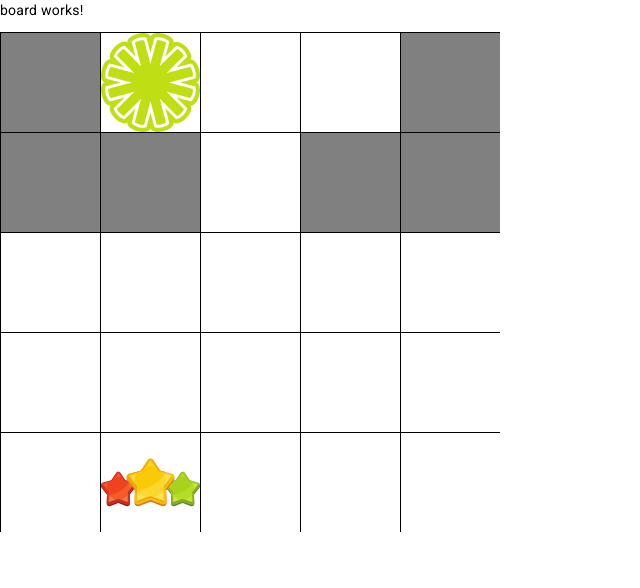
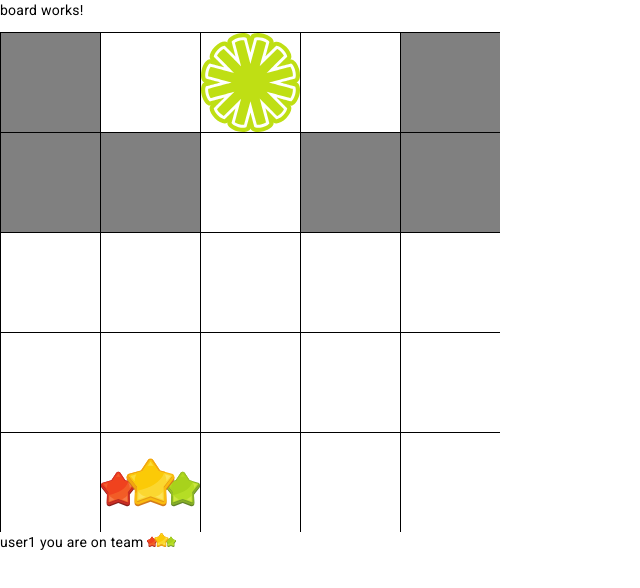
Before and after one commit to zerotwooneone/TeamGame, an Angular app in the folder zh-teamgame/: page / in a window 1280 px wide. Shown: the top 588 px of the page, without its empty margins (0-640 px from the left). Built offline with nearby package versions, Linux system fonts and the light colour scheme.

Commit message:
display username and team icon

```diff
--- a/zh-teamgame/src/app/app.component.html
+++ b/zh-teamgame/src/app/app.component.html
@@ -1,5 +1,6 @@
 <div role="main">
   <zh-board *ngIf="game" [game]="game"></zh-board>
+  <zh-team-input [user]="user" [game]="game"></zh-team-input>
 </div>
 
 <router-outlet></router-outlet>
--- a/zh-teamgame/src/app/app.component.ts
+++ b/zh-teamgame/src/app/app.component.ts
@@ -1,5 +1,5 @@
 import { Component, OnInit } from '@angular/core';
-import { BackendService, GameStartState, TeamMoveEvent } from './backend/backend.service';
+import { BackendService, GameStartState, TeamMoveEvent, UserDetails } from './backend/backend.service';
 import { GameService } from './domain/game/game.service';
 import { DisposableCollection } from './domain/model/Disposable';
 import { Game } from './domain/game/game';
@@ -12,6 +12,7 @@ import { Game } from './domain/game/game';
 export class AppComponent implements OnInit {
   title = 'zh-teamgame';
   game?: Game;
+  user?: UserDetails;
   private readonly _disposableCollection: DisposableCollection;
   constructor(
     readonly gameService: GameService,
@@ -23,6 +24,10 @@ export class AppComponent implements OnInit {
     this._disposableCollection.pushSubscription(
       this.backend.starting$
         .subscribe(s => this.OnStarting(s))
+    );
+    this._disposableCollection.pushSubscription(
+      this.backend.user$
+        .subscribe(s => this.OnUser(s))
     );
 
     this._disposableCollection.pushSubscription(
@@ -51,4 +56,8 @@ export class AppComponent implements OnInit {
     this.gameService.handleMove(this.game.id, event);
   }
 
+  private OnUser(user: UserDetails) {
+    this.user = user;
+  }
+
 }
--- a/zh-teamgame/src/app/app.module.ts
+++ b/zh-teamgame/src/app/app.module.ts
@@ -11,13 +11,15 @@ import { BusModule } from './bus/bus.module';
 import { SpaceContentComponent } from './space-content/space-content.component';
 import { DomainModule } from './domain/domain.module';
 import { BackendModule } from './backend/backend.module';
+import { TeamInputComponent } from './team-input/team-input.component';
 
 @NgModule({
   declarations: [
     AppComponent,
     BoardComponent,
     SpaceComponent,
-    SpaceContentComponent
+    SpaceContentComponent,
+    TeamInputComponent
   ],
   imports: [
     BusModule,
--- a/zh-teamgame/src/app/domain/game/game.ts
+++ b/zh-teamgame/src/app/domain/game/game.ts
@@ -8,6 +8,9 @@ export class Game {
     private readonly _gameState: ObservablePropertyHelper<gameState> = new ObservablePropertyHelper<gameState>(gameState.preStart);
     get gameState(): ObservableProperty<gameState> {
         return this._gameState.property;
+    }
+    get teams(): { readonly [id: string]: Team } {
+        return this._teams;
     }
     constructor(
         readonly id: string,
--- /dev/null
+++ b/zh-teamgame/src/app/team-input/team-input.component.html
@@ -0,0 +1,5 @@
+<p *ngIf="user">
+    <span class="user-name">{{user.id}}</span> you are on team <span *ngIf="!teamToken"
+        class="team-name">{{user.teamId}}</span><span class="team-token"><img *ngIf="teamToken" [src]="teamToken"
+            class="team-token" /></span>
+</p>
--- /dev/null
+++ b/zh-teamgame/src/app/team-input/team-input.component.scss
@@ -0,0 +1,3 @@
+.team-token {
+    height: 1em;
+}
--- /dev/null
+++ b/zh-teamgame/src/app/team-input/team-input.component.ts
@@ -0,0 +1,23 @@
+import { Component, Input } from '@angular/core';
+import { UserDetails } from '../backend/backend.service';
+import { Game } from '../domain/game/game';
+
+@Component({
+  selector: 'zh-team-input',
+  templateUrl: './team-input.component.html',
+  styleUrls: ['./team-input.component.scss']
+})
+export class TeamInputComponent {
+  @Input()
+  user?: UserDetails;
+
+  @Input()
+  game?: Game;
+
+  get teamToken(): string | null {
+    if (!this.user || !this.game) {
+      return null;
+    }
+    return this.game.teams[this.user.teamId].token;
+  }
+}
```
Also changed, not shown: 1 other file (tests, documents, lock files or other folders).
